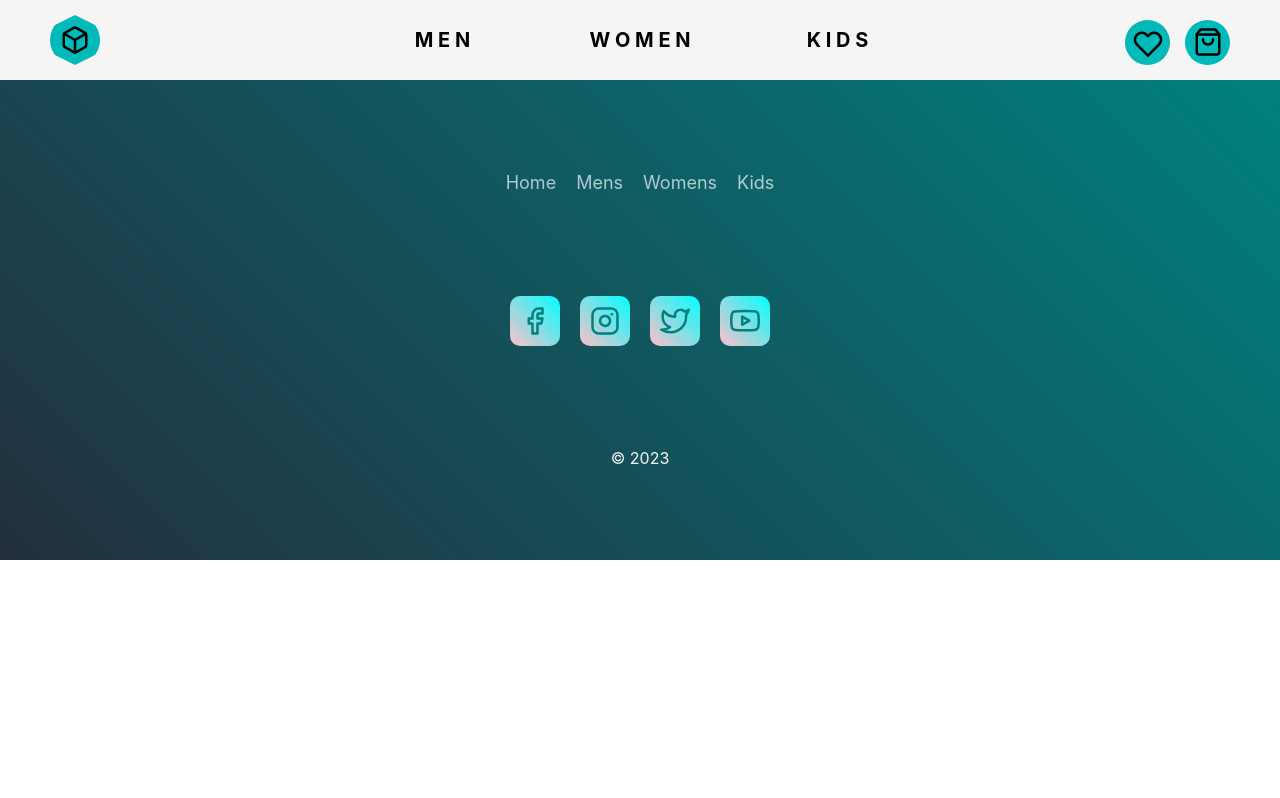
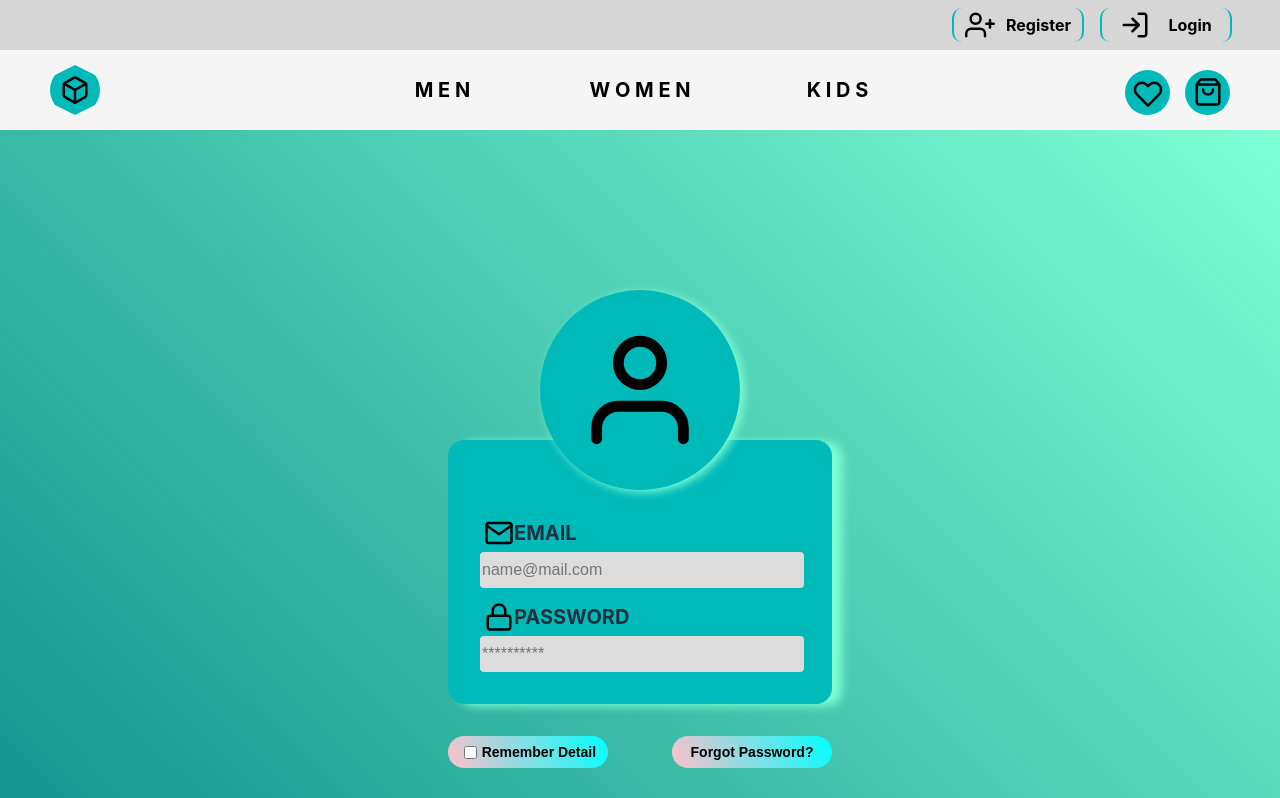
Before and after one commit to Khagendra1814138/e-commerce, a React (Create React App) app: page /Login in a window 1280 px wide. Shown: the top 798 px of the page. Built offline with nearby package versions, Linux system fonts and the light colour scheme.

Commit message:
Adding register

```diff
--- a/src/App.js
+++ b/src/App.js
@@ -2,17 +2,21 @@ import React from 'react';
 import './App.css';
 
 import {BrowserRouter as Router, Routes, Route} from 'react-router-dom';
+
+import LoginRegisterBar from './components/loginRegister/loginRegisterBar';
 import Navbar from './components/Navbar';
 import Footer from './components/Footer';
 import TopButton from './components/backToTop/BackToTop';
 
+import LoginPage from './pages/LoginRegister/Login';
+import RegisterPage from './pages/LoginRegister/Register';
 import Home from "./pages/Home/Home";
 import MensPage from './pages/MenSection/Men';
 import KidsPage from './pages/KidSection/Kids';
 import WomensPage from './pages/WomenSection/Women';
 import NewArrivals from './pages/NewSection/NewArrivals';
+
 import {CartPage} from './pages/Cart/Cart';
-
 import { ShopContextProvider } from './context/shop-context';
 
 function App() {
@@ -21,6 +25,7 @@ function App() {
     <div className="App">
       <ShopContextProvider>
         <Router>
+          <LoginRegisterBar/>
           <Navbar/>
           <TopButton/>
           <Routes>
@@ -30,6 +35,8 @@ function App() {
             <Route path='/Women' element={<WomensPage/>} />
             <Route path='/Kids' element={<KidsPage/>} />
             <Route path='/Cart' element={<CartPage/>} />
+            <Route path='/Login' element={<LoginPage/>} />
+            <Route path='/Register' element={<RegisterPage/>} />
           </Routes>
           <Footer/>
         </Router>
--- /dev/null
+++ b/src/components/loginRegister/loginRegisterBar.css
@@ -0,0 +1,50 @@
+@import "../../index.css";
+
+.loginRegisterBar{
+    height: 50px;
+    width: auto;
+    display: flex;
+    justify-content: flex-end;
+    align-items: center;
+    background-color: #d6d6d6;
+    padding-right: 2rem;
+}
+
+.iconFrame{
+    margin-right: 1rem;
+    height: 34px;
+    width: 8rem;
+    text-decoration: none;
+    display: flex;
+    justify-content: space-evenly;
+    align-items: center;
+    font-size: 16px;
+    font-weight: bold;
+    color: black;
+    border-right: 2px solid var(--navbarBtnColour);
+    border-left: 2px solid var(--navbarBtnColour);
+    border-radius: 10px;
+
+    transition: 0.5s ease;
+
+    &:hover{
+        transform: translateX(-10px);
+        background: var(--navbarBtnColour);
+    }
+}
+
+
+
+@media screen and (max-width: 700px) {
+
+    .loginRegisterBar{
+        display: flex;
+        justify-content: space-evenly;
+        align-items: center;
+        padding-right: 0rem;
+    }
+
+    .iconFrame{
+        margin-right: 0rem;
+    }
+}
--- /dev/null
+++ b/src/components/loginRegister/loginRegisterBar.js
@@ -0,0 +1,18 @@
+import React from "react";
+
+import "../loginRegister/loginRegisterBar.css"
+import { Link } from "react-router-dom";
+
+import { UserPlus } from 'react-feather';
+import { LogIn } from 'react-feather';
+
+function LoginRegisterBar() {
+    return (
+      <div className="loginRegisterBar">
+        <Link className="iconFrame" exact to="Register"> <UserPlus size={30} color="black"/>Register</Link>
+        <Link className="iconFrame" exact to="Login"> <LogIn size={30} color="black"/>Login</Link>
+      </div>
+    );
+  }
+
+  export default LoginRegisterBar;
--- a/src/index.css
+++ b/src/index.css
@@ -1,3 +1,10 @@
+:root{
+  --navbarBtnColour: rgb(0, 185, 185);
+  --navbarBtnHoverColour: #d6d6d6;
+}
+
+
+
 body {
   margin: 0;
   margin: auto;
--- /dev/null
+++ b/src/pages/LoginRegister/Login.css
@@ -0,0 +1,108 @@
+@import "../../index.css";
+
+.loginPage{
+    padding-top: 10rem;
+    padding-bottom: 20rem;
+    background: linear-gradient(45deg, teal, aquamarine);
+}
+
+
+.loginPage h1{
+    padding: 0px;
+}
+
+.formFrame{
+    min-width: 90%;
+    margin: auto;
+    display: flex;
+    flex-direction: column;
+    justify-content: space-evenly;
+    align-items: center;
+}
+
+.avatarIcon{
+    background-color: var(--navbarBtnColour);
+    border-radius: 50%;
+    height: 200px;
+    width: 200px;
+    display: flex;
+    justify-content: center;
+    align-items: center;
+    z-index: 1;
+    box-shadow: 4px 2px 10px aquamarine;
+}
+
+.loginForm{
+    height: auto;
+    width: 20rem;
+    margin: auto;
+    margin-top: -50px;
+    background: none;
+    display: flex;
+    flex-direction: column;
+    justify-content: flex-start;
+    align-items: center;
+    border-radius: 1rem;
+    padding: 2rem;
+    padding-top: 4rem;
+    background-color: var(--navbarBtnColour);
+    box-shadow: 10px 2px 10px aquamarine;
+}
+
+.usefulBtnFrame{
+    width: 24rem;
+    display: flex;
+    justify-content: space-between;
+    padding-top: 2rem;
+
+}.usefulBtnFrame button{
+    width: 10rem;
+    height: 2rem;
+    font-size: 14px;
+    font-weight: bold;
+    display: flex;
+    justify-content: space-evenly;
+}
+
+.signUp-In-Btn{
+    height: 60px;
+    width: 230px;
+    text-align: center;
+    font-size: 24px;
+    cursor: pointer;
+    transition: ease 0.5s;
+    margin: auto;
+    margin-top: 2rem;
+
+    &:hover{
+        transform: translateX(0px);
+        width: 300px;
+    }
+}
+
+
+
+.registerLabel{
+    width: 100%;
+    padding: 4px;
+    display: flex;
+    justify-content: flex-start;
+    align-items: center;
+    font-size: 20px;
+    font-weight: bold;
+    margin: auto;
+    margin-top: 10px;
+    color: rgb(35,47,62);
+}
+.inputBox{
+    width: 100%;
+    background: gainsboro;
+    height: 34px;
+    border-radius: 4px;
+    display: flex;
+    text-align: left;
+    font-size: 16px;
+    margin: auto;
+    color: rgb(35,47,62);
+    border: none;
+}
--- /dev/null
+++ b/src/pages/LoginRegister/Login.js
@@ -0,0 +1,32 @@
+import React from "react";
+
+import "./Login.css";
+import { Mail } from 'react-feather';
+import { Lock } from 'react-feather';
+import { User } from 'react-feather';
+
+function LoginPage() {
+    return (
+      <div className="loginPage">
+        <box className = "formFrame">
+          <div className="avatarIcon"><User size={130} color="black"/></div>
+          <form className = "loginForm">
+            <label className='registerLabel'><Mail size={30} color="black"/>EMAIL</label>
+            <input type="text" name="email" className='inputBox' placeholder='name@mail.com'/>
+
+            <label className='registerLabel'><Lock size={30} color="black"/>PASSWORD </label>
+            <input type="text" name="password" className='inputBox' placeholder='**********' />
+          </form>
+
+          <div className="usefulBtnFrame">
+            <button><input type="checkbox" id="checkbox" value="Submit"></input>Remember Detail</button>
+            <button>Forgot Password?</button>
+          </div>
+          <button type="submit" value="LOG IN" className='signUp-In-Btn'>Submit</button>
+        </box>
+
+      </div>
+    );
+  }
+
+  export default LoginPage;
--- /dev/null
+++ b/src/pages/LoginRegister/Register.css
@@ -0,0 +1,5 @@
+.registerPage{
+    padding-top: 10rem;
+    padding-bottom: 20rem;
+    background: linear-gradient(45deg, teal, aquamarine);
+}
--- /dev/null
+++ b/src/pages/LoginRegister/Register.js
@@ -0,0 +1,34 @@
+import React from "react";
+
+import "./Register.css";
+import "./Login.css";
+
+import { BookOpen } from 'react-feather';
+import { Mail } from 'react-feather';
+import { Lock } from 'react-feather';
+import { User } from 'react-feather';
+
+function RegisterPage() {
+    return (
+      <div className="registerPage">
+
+        <box className = "formFrame">
+          <div className="avatarIcon"><BookOpen size={130} color="black"/></div>
+            <form className="loginForm">
+              <label className='registerLabel'><User size={30} color="black"/>ENTER NAME</label>
+              <input type="text" name="name" className='inputBox' placeholder='Ralph Lauren'/>
+
+              <label className='registerLabel'><Lock size={30} color="black"/>PASSWORD</label>
+              <input type="text" name="password" className='inputBox' placeholder='***A@#/***'/>
+
+              <label className='registerLabel'><Mail size={30} color="black"/>EMAIL</label>
+              <input type="text" name="email" className='inputBox' placeholder='name@mail.com'/>
+            </form>
+
+            <button type="submit" value="SIGN UP" className='signUp-In-Btn'>Register</button>
+        </box>
+      </div>
+    );
+  }
+
+  export default RegisterPage;
--- a/src/styles/Nav.css
+++ b/src/styles/Nav.css
@@ -11,6 +11,7 @@
     display: flex;
     background: linear-gradient(45deg, #F5F5F5, #F5F5F5);
     justify-content: space-between;
+    position: relative;
 }
 
 
@@ -21,7 +22,6 @@
     position: absolute;
     left: 50px;
     top: 15px;
-    bottom: 0;
     display: flex;
     justify-content: center;
     align-items: center;
```
